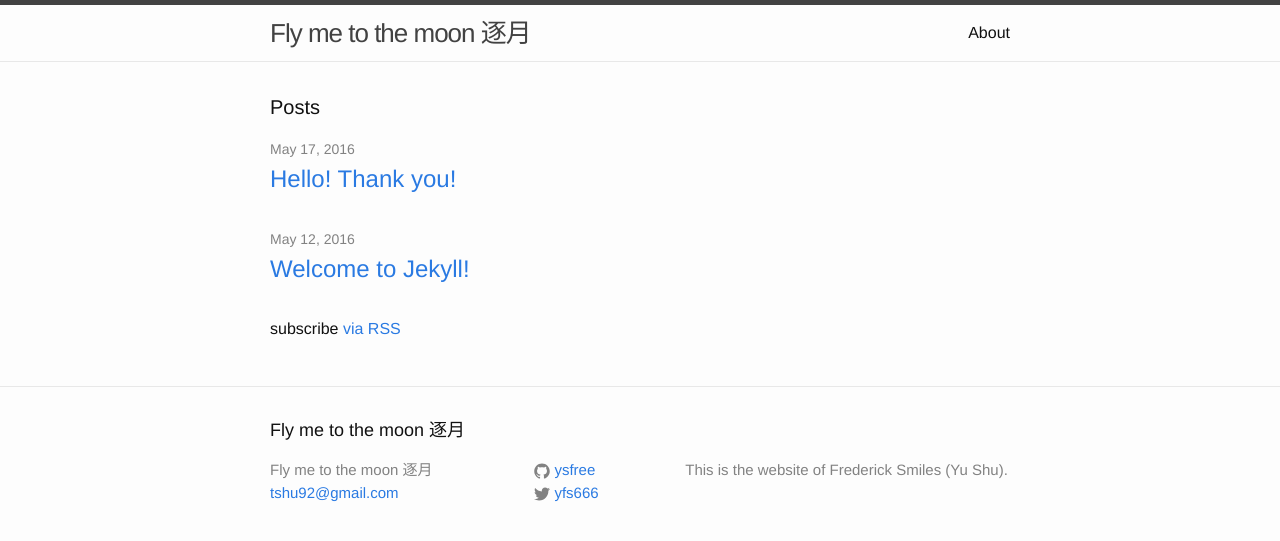
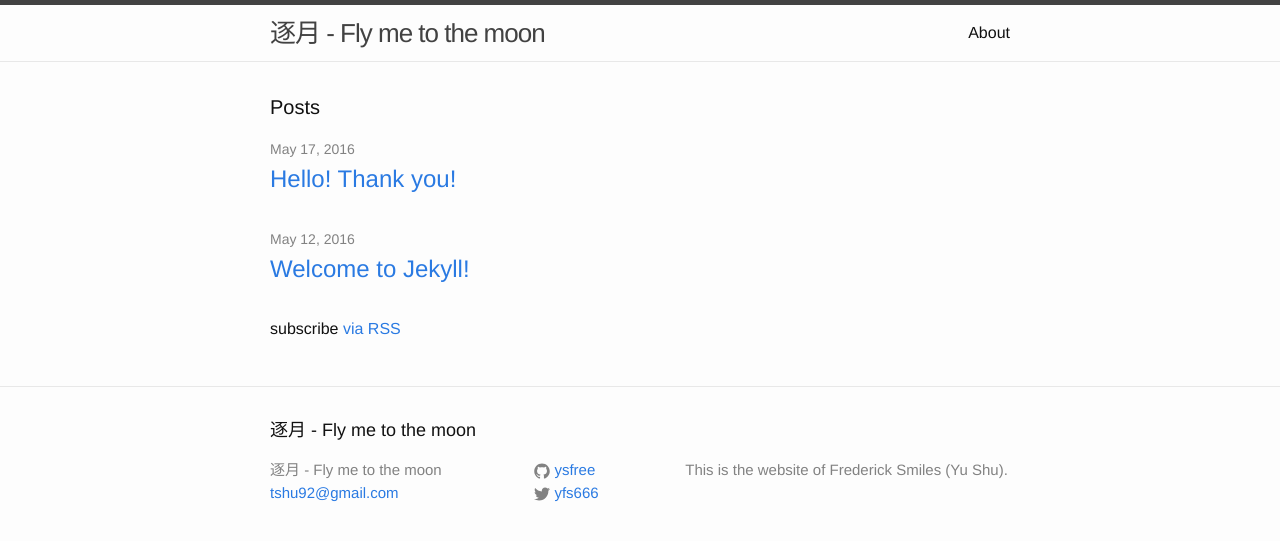
Before and after one commit to XiaoshiZ/ysmiles.com, a Jekyll site: the page built from index.html, in a window 1280 px wide. Shown: the top 541 px of the page. Built offline with Jekyll 4.4.1, drawn with Linux system fonts in a browser that asks for light colours; some of the changed lines change nothing that is shown.

Commit message:
Basic setting change again

```diff
--- a/_config.yml
+++ b/_config.yml
@@ -6,11 +6,11 @@
 # 'jekyll serve'. If you change this file, please restart the server process.
 
 # Site settings
-title: Fly me to the moon 逐月
+title: 逐月 - Fly me to the moon
 email: tshu92@gmail.com
 description: > # this means to ignore newlines until "baseurl:"
   This is the website of Frederick Smiles (Yu Shu).
-baseurl: "/blog" # the subpath of your site, e.g. /blog
+baseurl: "" # the subpath of your site, e.g. /blog
 url: "http://fredys.xyz" # the base hostname & protocol for your site
 
 twitter_username: yfs666
```
